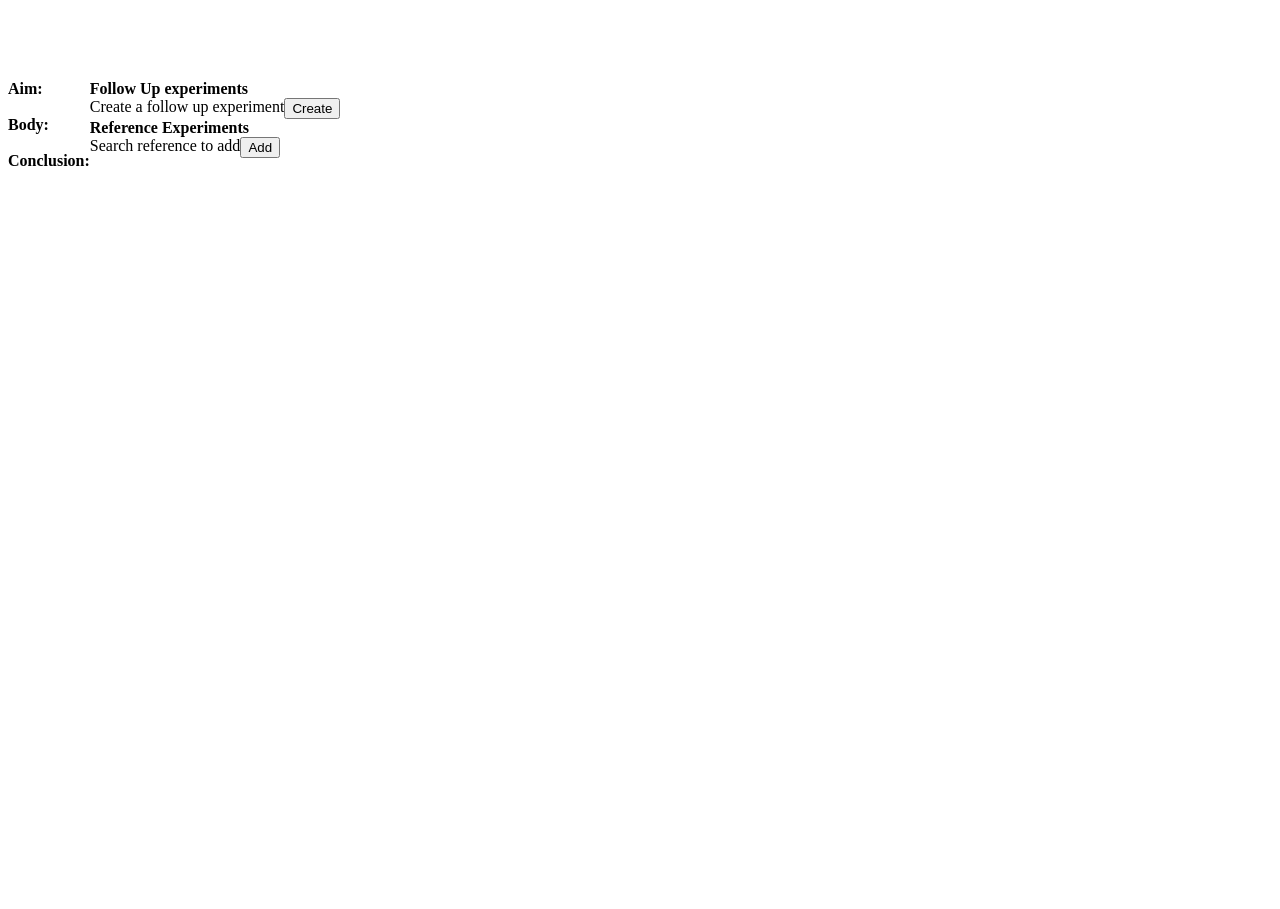
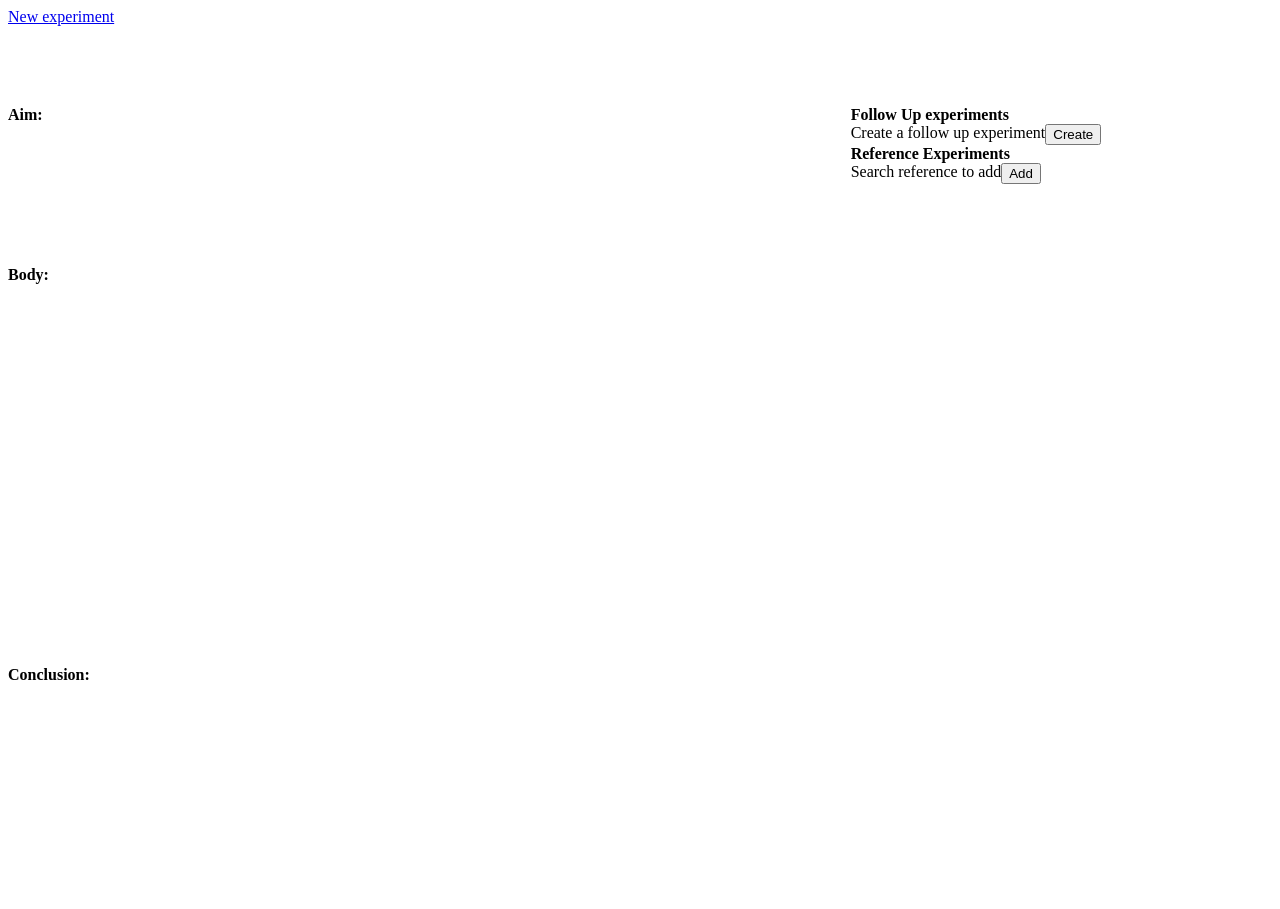
Before and after one commit to the-free-radical/Experiment-tracker, a plain HTML site: page public/ExperimentEdit.html in a window 1280 px wide. Before the commit the page ends 800 px from the top, so only its background shows below. Drawn offline with nearby package versions, Linux system fonts and the light colour scheme.

Commit message:
basic css

```diff
--- a/public/ExperimentEdit.html
+++ b/public/ExperimentEdit.html
@@ -7,18 +7,62 @@
         };
       </script>
       <script src="https://cdn.jsdelivr.net/npm/mathjax@3/es5/tex-svg.js"></script>
+      <style>
+
+        #experimentPageMainGrid{
+            display: grid;
+            grid-auto-flow: column;
+            grid-template-columns: 2fr 1fr;
+            grid-template-rows: 1fr;
+        }
+
+        #experimentContent{
+            display: grid;
+            overflow-y: auto;
+            grid-template-rows: 20vh 50vh 30vh;
+            grid-template-columns: 90%;
+
+        }
+
+        .editableUnitWrapperDivs{
+            display: grid;
+            grid-template-rows: 1.5em auto ;
+            min-height: 3em;
+        }
+
+        .experimentDetailsEditable{
+            overflow-y: auto; /* Enables vertical scrolling */
+            max-height: 90%; /* Constrains to grid cell height */
+            word-wrap: break-word; /* Ensures text wraps properly */
+        }
+
+      </style>
 </head>
 <body>
+    <div>
+        <a href="/experiment/new">New experiment</a>
+    </div>
+
+    <div id="experimentHeadingContainer">
         <H1 id="experimentName" class="experimentDetailsEditable" data-raw="" placeholder='Enter Experiment Name'></H1>
-    <div style="display: flex; flex-direction: row;">
+    </div>
+
+    <div id="experimentPageMainGrid">
         <div id="experimentContent">
-        <div><b>Aim:</b></div>
+            <div class="editableUnitWrapperDivs">
+                <div class="editableUnitHeadings"><b>Aim:</b></div>
                 <div id="experimentAim" data-raw="" class="experimentDetailsEditable" placeholder='What is the aim?'></div>
+            </div>
+            <div class="editableUnitWrapperDivs">
                 <div><b>Body:</b></div>
                 <div id="experimentBody" data-raw="" class="experimentDetailsEditable" placeholder='Enter Experiment details'></div>
+            </div>
+            <div class="editableUnitWrapperDivs">
                 <div><b>Conclusion:</b></div>
                 <div id="experimentConclusion" data-raw="" class="experimentDetailsEditable" placeholder='What are the takeaways'></div>
             </div>
+        </div>
+
         <div id="relatedExperiments">
             <div id="followUpExperiments">
                 <div><b>Follow Up experiments</b></div>
```
Lines whose indentation alone changed are shown as unchanged.
